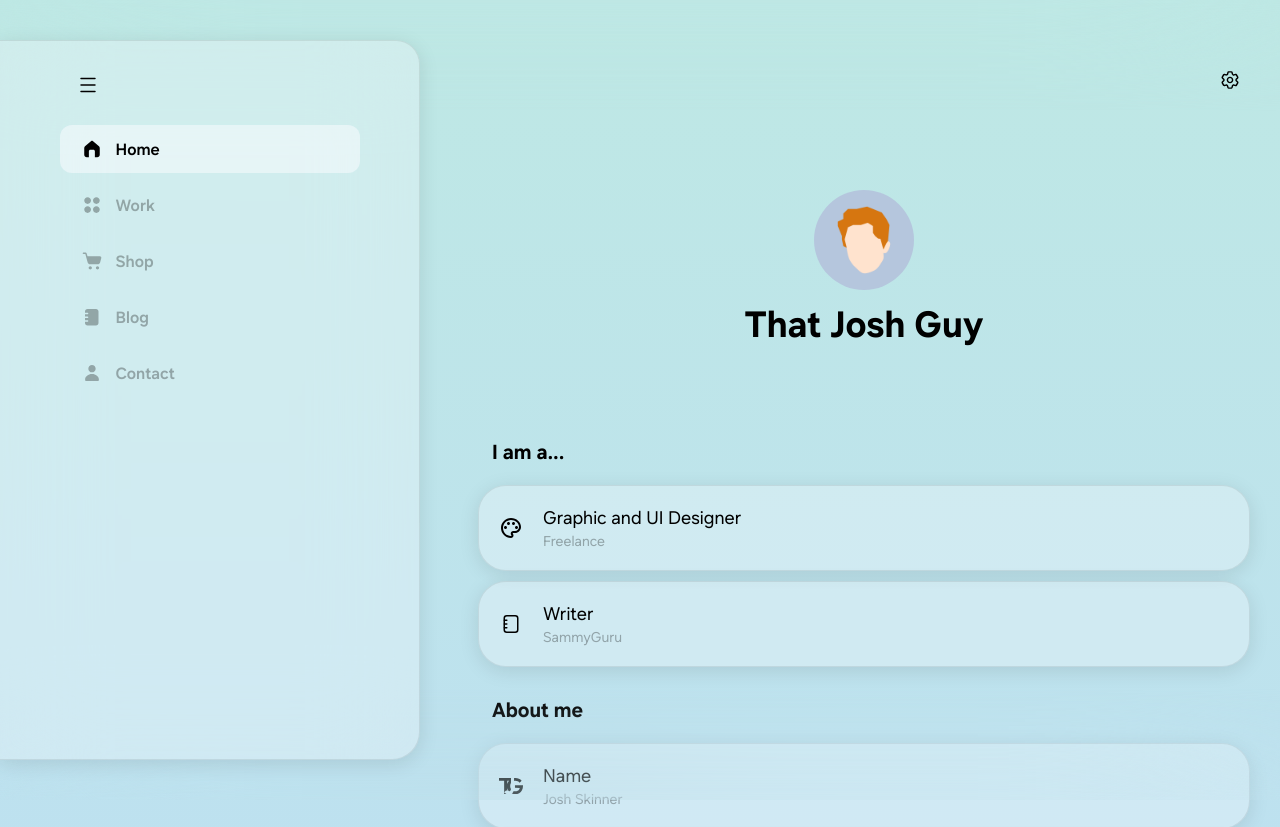
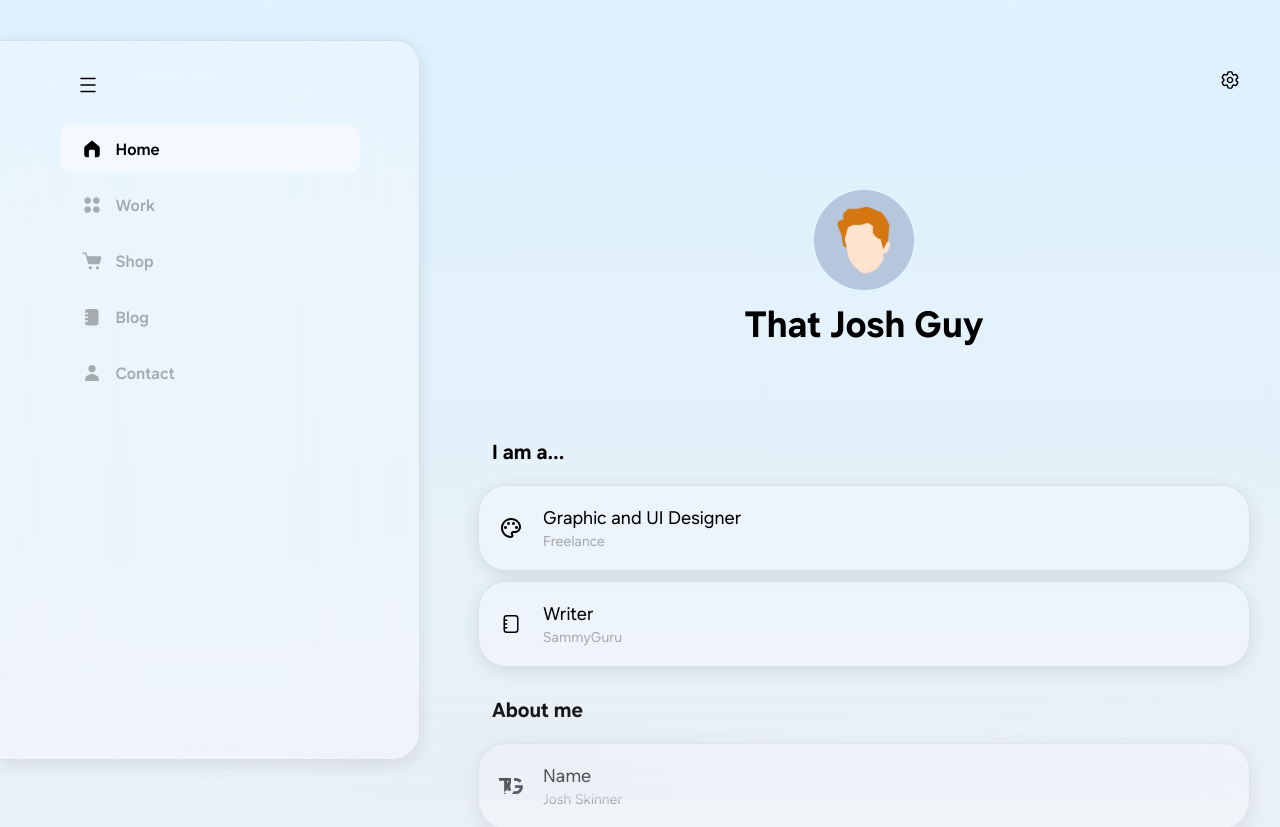
Before and after one commit to SadLinusGuy0/TJG-Website, a Next.js app: page / in a window 1280 px wide. Shown: the top 827 px of the page. Built offline with nearby package versions, Linux system fonts and the light colour scheme.

Commit message:
Changed Experimental UI colours

```diff
--- a/app/index.css
+++ b/app/index.css
@@ -1531,27 +1531,27 @@ animation: fadeInUp 0.6s cubic-bezier(0.4, 0, 0.2, 1) forwards;
 }
 
 html[data-experimental="true"][data-theme="light"] .containers {
-background: linear-gradient(180deg, #BEE8E4 0%, #BDDDF6 100%) !important;
+background: linear-gradient(180deg, #dff2ff 0%, #f1f1f1 100%) !important;
 }
 
 html[data-experimental="true"][data-theme="dark"] .containers {
-background: linear-gradient(180deg, #346368 0%, #1D3A7C 100%) !important;
+background: linear-gradient(180deg, #050D17 0%, #000 100%) !important;
 }
 
 html[data-experimental="true"][data-theme="light"] .index {
-background: linear-gradient(180deg, #BEE8E4 0%, #BDDDF6 100%) !important;
+background: linear-gradient(180deg, #dff2ff 0%, #f1f1f1 100%) !important;
 }
 
 html[data-experimental="true"][data-theme="dark"] .index {
-background: linear-gradient(180deg, #346368 0%, #1D3A7C 100%) !important;
+background: linear-gradient(180deg, #050D17 0%, #000 100%) !important;
 }
 
 html[data-experimental="true"][data-theme="light"] body {
-background: linear-gradient(180deg, #BEE8E4 0%, #BDDDF6 100%) !important;
+background: linear-gradient(180deg, #dff2ff 0%, #f1f1f1 100%) !important;
 }
 
 html[data-experimental="true"][data-theme="dark"] body {
-background: linear-gradient(180deg, #346368 0%, #1D3A7C 100%) !important;
+background: linear-gradient(180deg, #050D17 0%, #000 100%) !important;
 }
 
 html[data-experimental="true"][data-theme="light"] .tab-container {
@@ -1561,7 +1561,7 @@ margin-bottom: 0;
 }
 
 html[data-experimental="true"][data-theme="dark"] .tab-container {
-background: rgba(23, 23, 26, 0.3) !important;
+background: rgba(23, 23, 26, 0.068) !important;
 backdrop-filter: blur(48px);
 margin-bottom: 0;
 }
@@ -1738,7 +1738,7 @@ mask-image: linear-gradient(to bottom, black 0%, transparent 70%);
 }
 }
 
-html[data-theme="light"] {
+html[data-theme="light"]:not([data-experimental="true"]) {
 --background: var(--light-background);
 --secondary: #444851;
 --container-background: var(--light-container-background);
```
